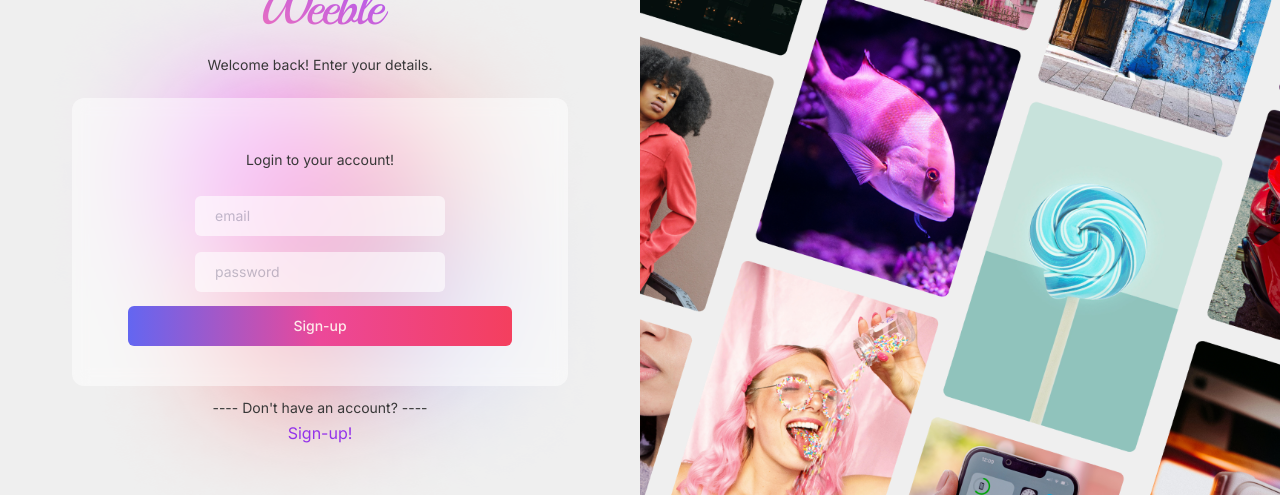
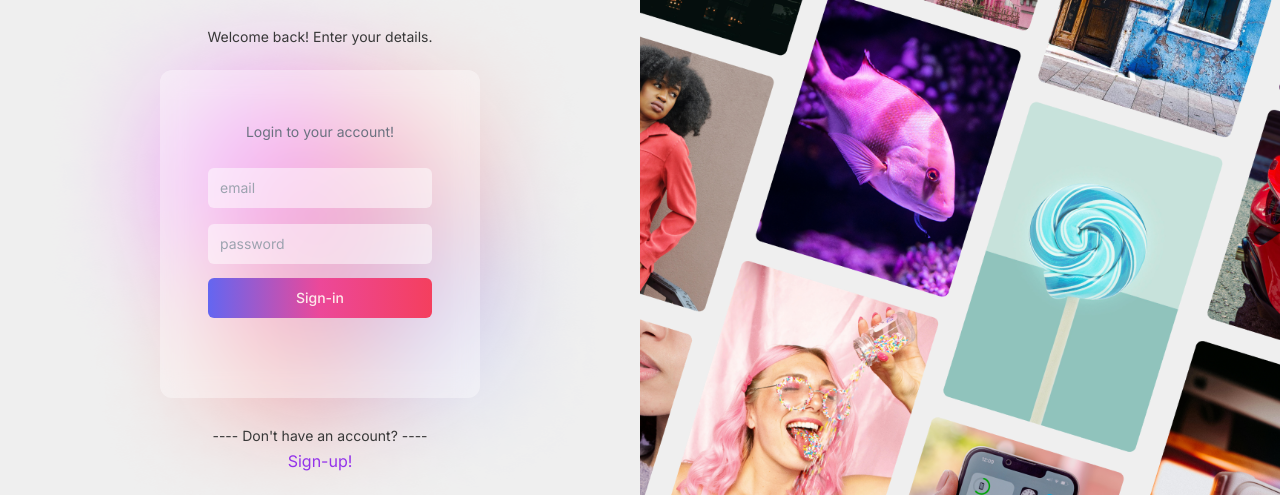
Before and after one commit to SneakyBuzZ/Weeble-Social-Media-App, a React (Vite) app: page /sign-in in a window 1280 px wide. Shown: the part 191-686 px from the top of the page. Built offline with nearby package versions, Linux system fonts and the light colour scheme; no server answers.

Commit message:
Optimized

```diff
--- a/src/_auth/forms/SigninForm.tsx
+++ b/src/_auth/forms/SigninForm.tsx
@@ -25,7 +25,7 @@ function SigninForm() {
 
   const { checkAuthUser, isLoading: isUserLoading } = useAuthContext();
 
-  const { mutateAsync: signInAccount, isPending } = useSignInAccountMutation();
+  const { mutateAsync: signInAccount } = useSignInAccountMutation();
 
   // 1. Define your form.
   const form = useForm<z.infer<typeof SigninValidation>>({
@@ -76,9 +76,9 @@ function SigninForm() {
 
             <form
               onSubmit={form.handleSubmit(onSubmit)}
-              className=" flex flex-col gap-3  dark:bg-[#000]/30 bg-[#ffffff]/50 backdrop-blur my-3 rounded-xl  px-14 py-10 items-center size-72 md:size-auto justify-center"
+              className=" flex flex-col gap-3  dark:bg-[#ffffff40]/5 bg-[#ffffff]/40 backdrop-blur-md my-3 rounded-xl py-10  items-center size-64 md:size-auto md:w-80 justify-center pb-10 md:pb-20"
             >
-              <h1 className="small-regular text-gray-light w-72 md:w-96 text-center my-3">
+              <h1 className="small-regular dakr:text-gray-900 text-gray-500 w-72 md:w-96 text-center my-3">
                 Login to your account!
               </h1>
               <FormField
@@ -89,7 +89,7 @@ function SigninForm() {
                     <FormControl>
                       <Input
                         placeholder="email"
-                        className="bg-white dark:bg-opacity-5 opacity-60 border-none my-[2px] px-5 h-8 md:h-10 w-52 md:w-full"
+                        className="dark:bg-black/10 bg-white/50 border-none my-[2px] h-8 md:h-10 w-52 md:w-56"
                         type="email"
                         {...field}
                       />
@@ -107,7 +107,7 @@ function SigninForm() {
                     <FormControl>
                       <Input
                         placeholder="password"
-                        className="bg-white dark:bg-opacity-5 opacity-60 border-none my-[2px] px-5 h-8 md:h-10 w-52 md:w-full"
+                        className="dark:bg-black/10 bg-white/50 border-none my-[2px] h-8 md:h-10 w-52 md:w-56"
                         type="password"
                         {...field}
                       />
@@ -119,13 +119,13 @@ function SigninForm() {
 
               <Button
                 type="submit"
-                className="bg-gradient-to-r from-indigo-500 via-pink-500 to-rose-500 text-[#feeaea] h-8 md:h-10 w-24 md:w-full"
+                className="bg-gradient-to-r from-indigo-500 via-pink-500 to-rose-500 text-[#feeaea] h-8 md:h-10 w-52 md:w-56 mb-5 md:mb-0"
               >
-                {isUserLoading ? <Loader /> : "Sign-up"}
+                {isUserLoading ? <Loader /> : "Sign-in"}
               </Button>
             </form>
 
-            <h1 className="small-regular md:text-md text-gray-light">
+            <h1 className="small-regular md:text-md text-gray-light mt-4">
               {" "}
               ---- Don't have an account? ----
             </h1>
```
